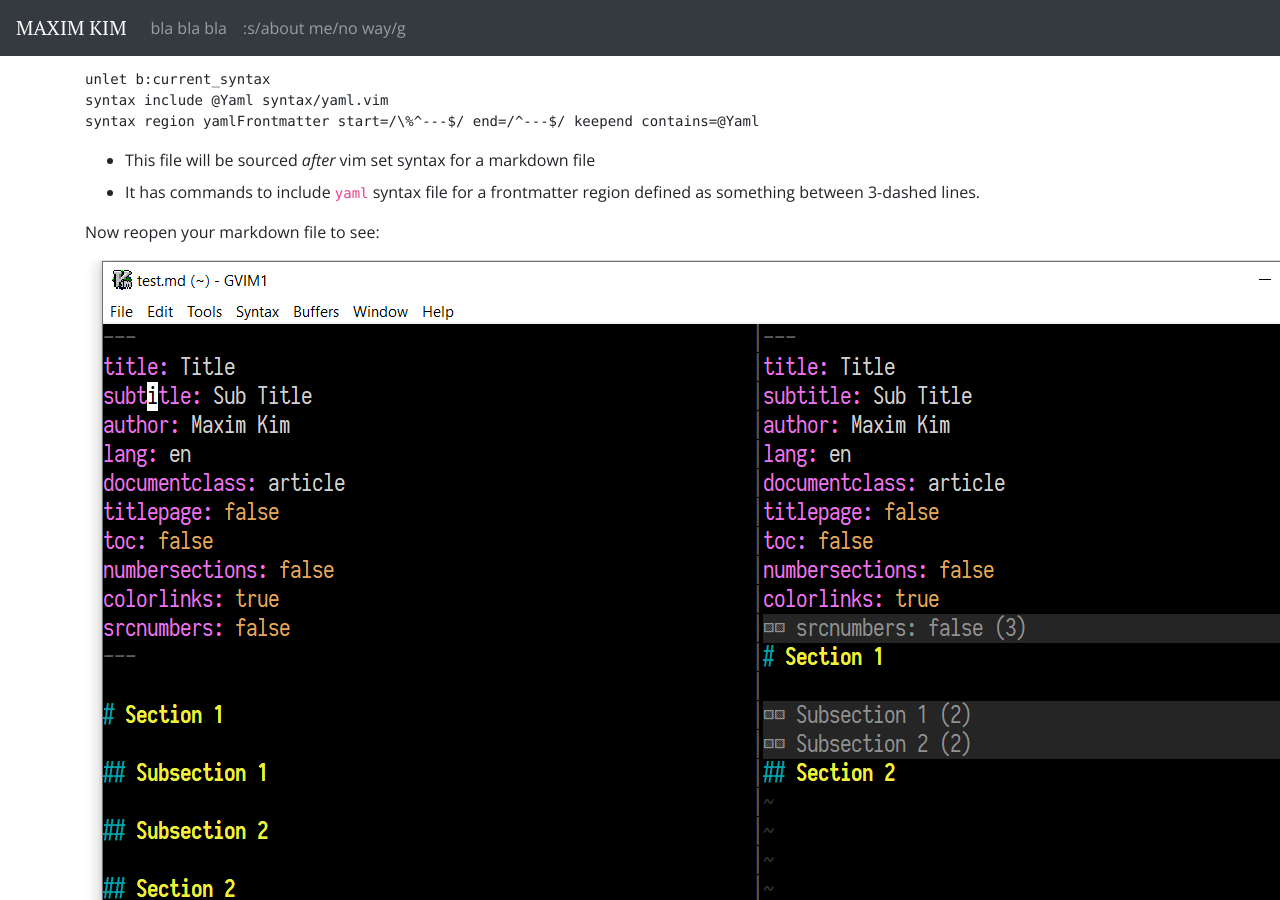
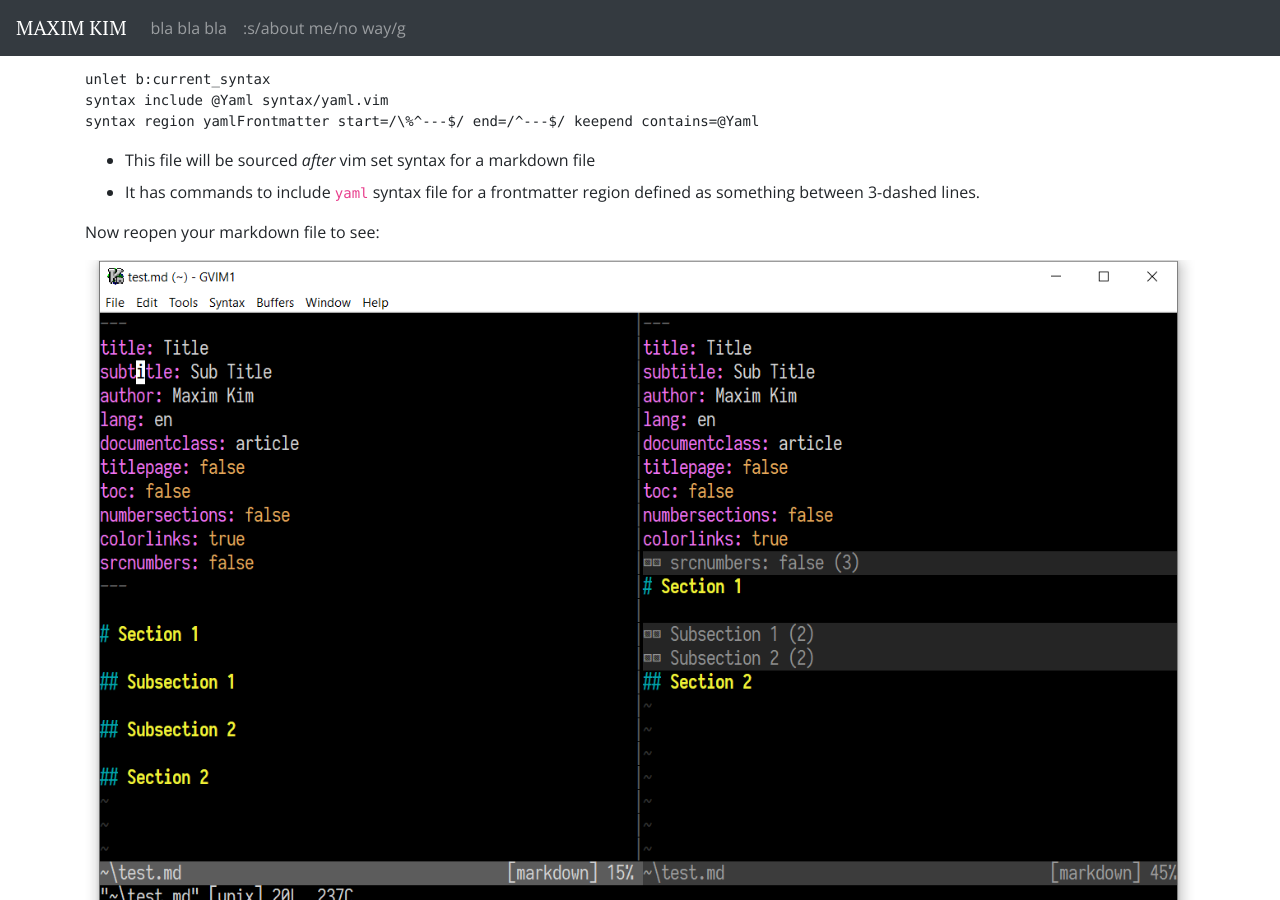
Before and after one commit to habamax/habamax.github.io, a Jekyll site: the page built from _posts/2019-03-07-vim-markdown-frontmatter.md, in a window 1280 px wide and 900 px high, scrolled down 1043 px. Built offline with Jekyll 4.4.1, drawn with Linux system fonts in a browser that asks for light colours; nearby versions of some CDN libraries; comment, search, counter and statistics services are not loaded.

Commit message:
more fluid images

```diff
--- a/_posts/2019-03-07-vim-markdown-frontmatter.md
+++ b/_posts/2019-03-07-vim-markdown-frontmatter.md
@@ -31,7 +31,7 @@ syntax region yamlFrontmatter start=/\%^---$/ end=/^---$/ keepend contains=@Yaml
 
 Now reopen your markdown file to see:
 
-![highlight frontmatter markdown in Vim](/assets/images/2019-03-07_12-38-51.png)
+![highlight frontmatter markdown in Vim](/assets/images/2019-03-07_12-38-51.png){: .img-fluid}
 
 ## Fix folding
 
@@ -76,7 +76,7 @@ We just copy-pasted it here with some changes:
 
 Reload your markdonw file and it should look like:
 
-![Fold frontmatter markdown in Vim](/assets/images/2019-03-07_12-51-25.png)
+![Fold frontmatter markdown in Vim](/assets/images/2019-03-07_12-51-25.png){: .img-fluid}
 
 
 But wait! It doesn't look this fancy! I see dashes in frontmatter fold instead
```
